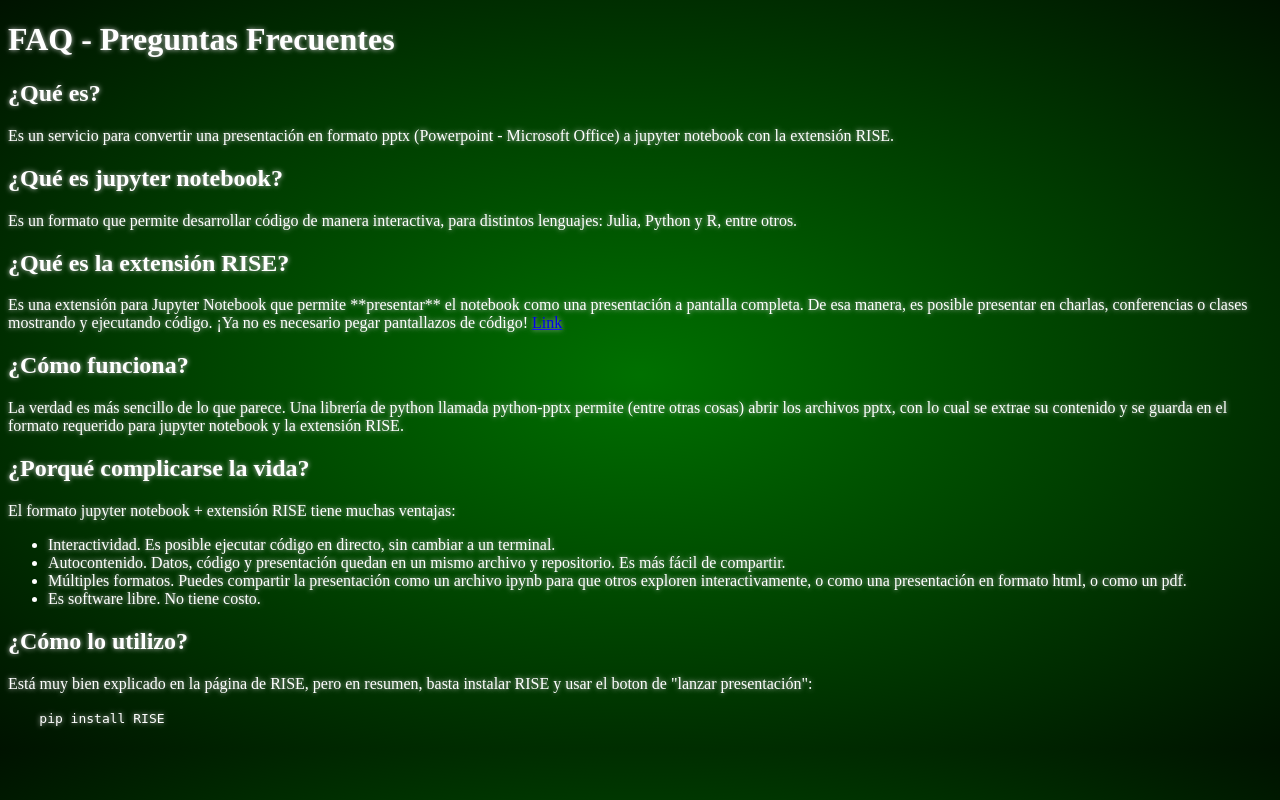
After one commit to sebastiandres/ppt2rise_site, a Flask app: page /faq in a window 1280 px wide. The commit adds this page. Run offline with Flask 2, Linux system fonts and the light colour scheme.

Commit message:
updated style

```diff
--- a/app.py
+++ b/app.py
@@ -27,10 +27,52 @@ def make_archive(source, destination):
    shutil.make_archive(name, format, archive_from, archive_to)
    shutil.move('%s.%s'%(name,format), destination)
 
-@app.route('/')
+@app.route('/', methods = ['GET', 'POST'])
 def index():
-   return render_template('index.html')
+   if request.method == 'POST':
+      # Get the file properties
+      f = request.files['file']
+      filename = secure_filename(f.filename)
+      basename = filename.replace(".pptx", "")
+      # Timestamp to dynamic path
+      timestamp_str = datetime.now().strftime("%Y-%b-%d-%H-%M-%S")
+      # Main path
+      global_path = os.getcwd()
+      # pptx files and paths
+      pptx_filename = filename
+      pptx_basepath = os.path.join(global_path, app.config['PPTX_PATH'])
+      pptx_filepath = os.path.join(pptx_basepath, pptx_filename)
+      print("pptx_filepath", pptx_filepath)
+      # ipynb files and paths
+      ipynb_filename = basename + ".ipynb"
+      ipynb_basepath = os.path.join(global_path, app.config['IPYNB_PATH'] , basename + timestamp_str)
+      ipynb_filepath = os.path.join(ipynb_basepath, ipynb_filename)
+      print("ipynb_filepath", ipynb_filepath)
+      # zip files and paths
+      zip_filename = basename + timestamp_str + ".zip"
+      zip_basepath = os.path.join(global_path, app.config['ZIP_PATH'])
+      zip_filepath = os.path.join(zip_basepath , zip_filename)
+      print("zip_filepath", zip_filepath)
+      try:
+         os.mkdir(ipynb_path)
+      except:
+         print("Dir exists?")
+      # Store in folder
+      f.save(pptx_filepath)
+      # Convert
+      ppt2rise.ppt2rise(pptx_filepath, ipynb_filepath)
+      # Zip
+      make_archive(ipynb_basepath, zip_filepath)
+      # Offer to download it
+      return send_from_directory(zip_basepath, zip_filename, as_attachment=True)
+   else:
+      return render_template('index.html')
 
+@app.route('/faq')
+def faq():
+      return render_template('faq.html')
+
+"""
 @app.route('/pptx_files')
 def pptx_files():
    pptx_files = {"name":"pptx files", "list":[]}
@@ -88,6 +130,7 @@ def uploaded():
       # Offer to download it
       #print(send_from_directory(directory=zip_basepath, filename=zip_filename))
       return send_from_directory(zip_basepath, zip_filename, as_attachment=True)
+"""
 
 
 if __name__ == '__main__':
--- /dev/null
+++ b/static/style.css
@@ -0,0 +1,21 @@
+body {
+    background-color: black;
+    background-image: radial-gradient(
+      rgba(0, 150, 0, 0.75), black 120%
+    );
+    color: white;
+    font: Inconsolata, monospace;
+    text-shadow: 0 0 5px #C8C8C8;
+  }
+
+  h1 {
+    color: white;
+
+  }
+  ::selection {
+    background: #0080FF;
+    text-shadow: none;
+  }
+  pre {
+    margin: 0;
+  }
--- /dev/null
+++ b/templates/faq.html
@@ -0,0 +1,36 @@
+<!doctype html>
+<head>
+    <title>Convertir a RISE | FAQ</title>
+    <link rel="stylesheet" type= "text/css" href= "{{ url_for('static',filename='style.css') }}">
+    <link rel="shortcut icon" href="{{ url_for('static', filename='favicon.ico') }}">
+ </head>
+
+<body>
+    <h1>FAQ - Preguntas Frecuentes</h1>
+    <h2>¿Qué es?</h2>
+    Es un servicio para convertir una presentación en formato pptx (Powerpoint - Microsoft Office) a jupyter notebook con la extensión RISE.
+    <h2>¿Qué es jupyter notebook?</h2>
+    Es un formato que permite desarrollar código de manera interactiva, para distintos lenguajes: Julia, Python y R, entre otros.
+    <h2>¿Qué es la extensión RISE?</h2>
+    Es una extensión para Jupyter Notebook que permite **presentar** el notebook como una presentación a pantalla completa. De esa manera,
+    es posible presentar en charlas, conferencias o clases mostrando y ejecutando código. ¡Ya no es necesario pegar pantallazos de código!
+    <a href="https://rise.readthedocs.io/">Link</a>
+    <h2>¿Cómo funciona?</h2>
+    La verdad es más sencillo de lo que parece. Una librería de python llamada python-pptx permite (entre otras cosas) abrir los archivos pptx,
+    con lo cual se extrae su contenido y se guarda en el formato requerido para jupyter notebook y la extensión RISE.
+    <h2>¿Porqué complicarse la vida?</h2>
+    El formato jupyter notebook + extensión RISE tiene muchas ventajas:
+    <ul>
+        <li>Interactividad. Es posible ejecutar código en directo, sin cambiar a un terminal.</li>
+        <li>Autocontenido. Datos, código y presentación quedan en un mismo archivo y repositorio. Es más fácil de compartir.</li>
+        <li>Múltiples formatos. Puedes compartir la presentación como un archivo ipynb para que otros exploren interactivamente, o como una presentación en formato html, o como un pdf.</li>
+        <li>Es software libre. No tiene costo.</li>
+      </ul>
+    <h2>¿Cómo lo utilizo?</h2>
+    Está muy bien explicado en la página de RISE, pero en resumen, basta instalar RISE y usar el boton de "lanzar presentación":
+    </br></br>
+    <pre>
+    pip install RISE
+    </pre>
+</body>
+</html>
```
Also changed, not shown: templates/index.html (+19 -4 lines), static/favicon.ico (added).
